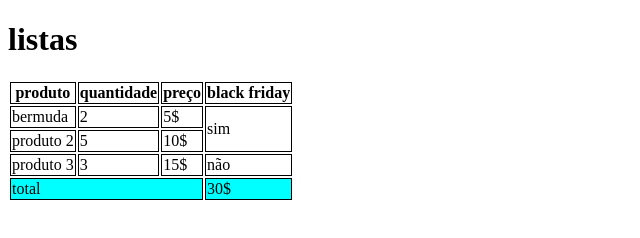
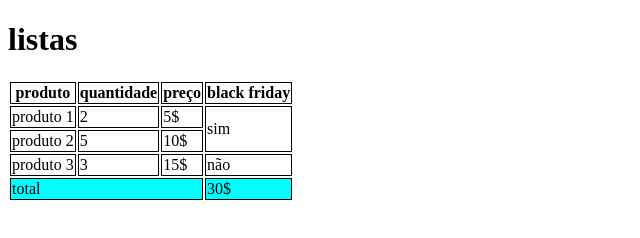
Before and after one commit to gabrielmfp/09-tabelas, a plain HTML site: page index.html in a window 1280 px wide. Shown: the full height of the page, 0-640 px from the left. Drawn offline with Linux system fonts and the light colour scheme.

Commit message:
trocado de bermuda para produto 1

```diff
--- a/index.html
+++ b/index.html
@@ -34,7 +34,7 @@
             <tbody>
 
                 <tr>
-                    <td>bermuda</td>
+                    <td>produto 1</td>
                     <td>2</td>
                     <td>5$</td>
                     <td rowspan="2">sim</td>
```
